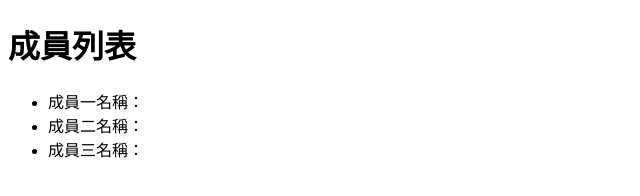
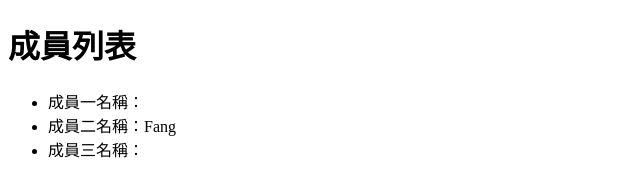
Before and after one commit to Ferment-at-home/gitmission4, a plain HTML site: page index.html in a window 1280 px wide. Shown: the full height of the page, 0-640 px from the left. Drawn offline with Linux system fonts and the light colour scheme.

Commit message:
新增成員2

```diff
--- a/index.html
+++ b/index.html
@@ -11,7 +11,7 @@
     <h1>成員列表</h1>
     <ul>
         <li>成員一名稱：</li>
-        <li>成員二名稱：</li>
+        <li>成員二名稱：Fang</li>
         <li>成員三名稱：</li>
     </ul>
 </body>
```
